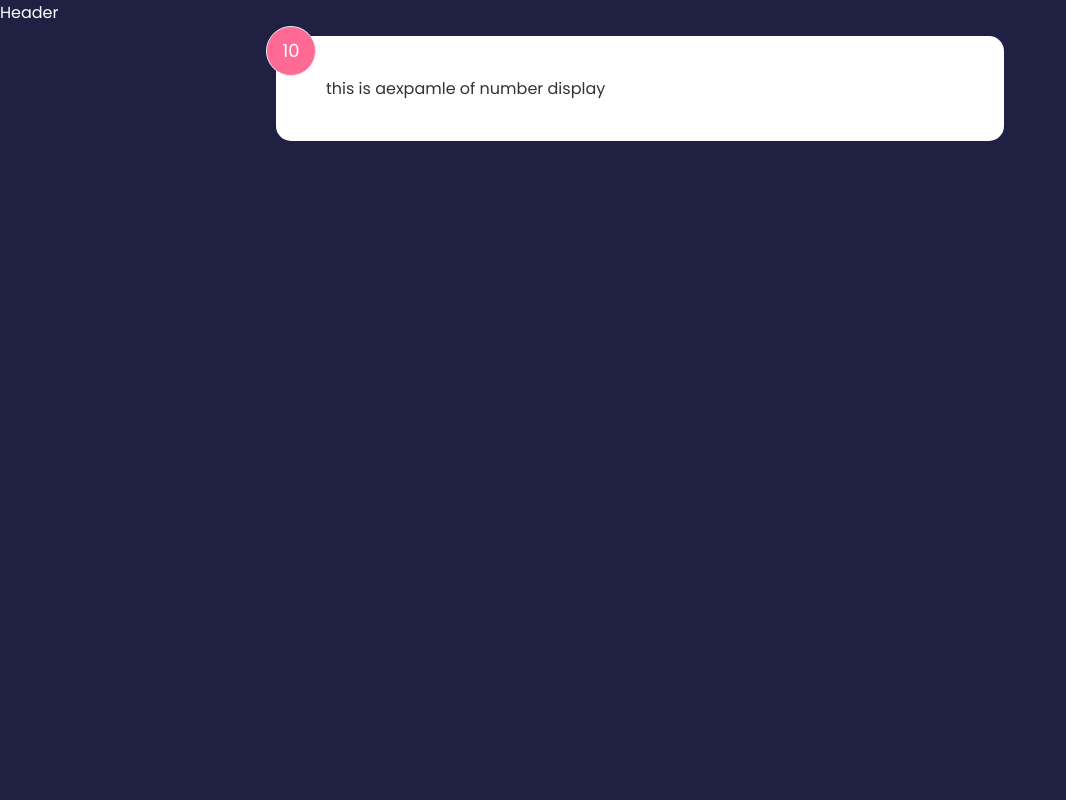
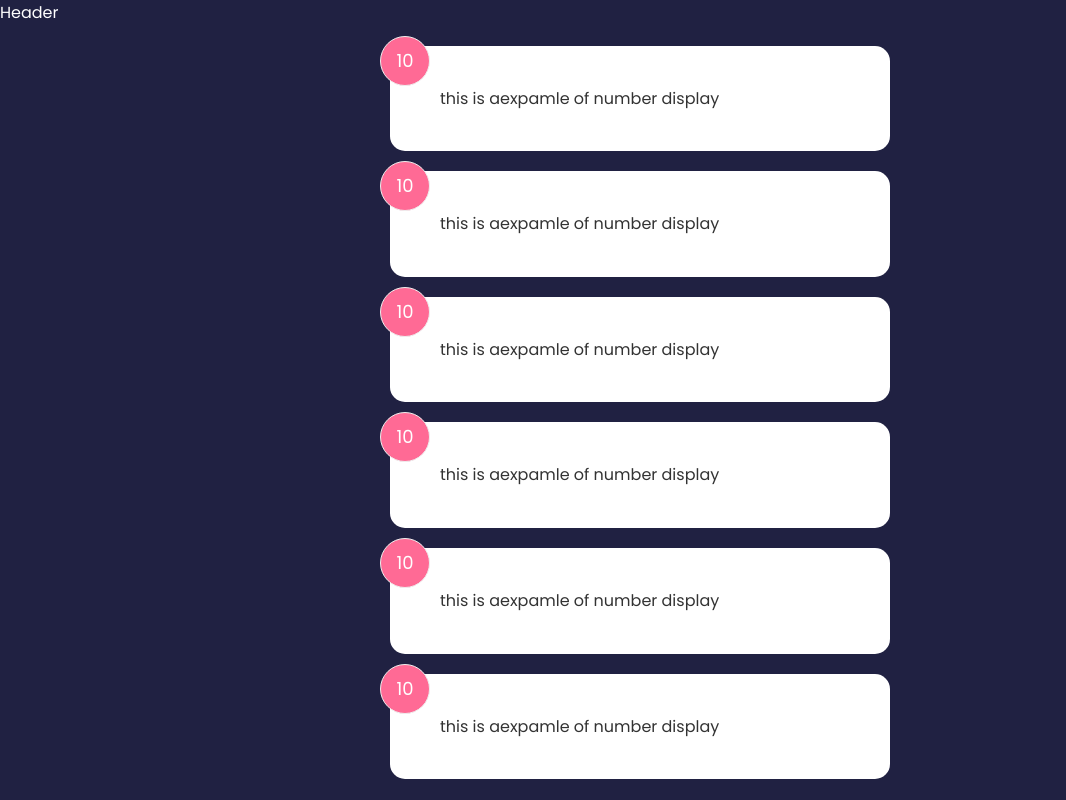
Before and after one commit to preetibiswas/suggestion-app, a React (Create React App) app: page / in a window 1280 px wide. Shown: the whole page, without its empty margins (0-1066 px from the left). Built offline with nearby package versions, Linux system fonts and the light colour scheme.

Commit message:
CardCompo-done

```diff
--- a/src/App.js
+++ b/src/App.js
@@ -1,12 +1,17 @@
-import Feedbackitem from './components/Feedbackitem'
 import Header from './components/Header'
+import SuggestionData from './data/SuggestionData'
+import Suggestionitem from './components/Suggestionitem'
+import SuggestionList from './components/SuggestionList'
+import { useState } from 'react'
+import './index.css'
 
 function App() {
+  const [suggestion, setSuggestion] = useState(SuggestionData)
   return (
     <>
       <Header />
-      <div className="container">
-        <Feedbackitem />
+      <div classame="container">
+        <SuggestionList suggestion={suggestion} />
       </div>
     </>
   )
--- a/src/components/Feedbackitem.jsx
+++ /dev/null
@@ -1,12 +0,0 @@
-import React from 'react'
-
-const Feedbackitem = () => {
-  return (
-    <div className='card'>
-        <div className='num-display'>10</div>
-        <div className='text-display'>this is aexpamle of number display</div>
-    </div>
-  )
-}
-
-export default Feedbackitem
--- /dev/null
+++ b/src/components/SuggestionList.jsx
@@ -0,0 +1,18 @@
+import React from 'react'
+import Suggestionitem from './Suggestionitem'
+
+const SuggestionList = ({suggestion}) => {
+    console.log(suggestion)
+    if(!suggestion || suggestion.length === 0){
+        return <p>No Suggestion</p>
+    }
+  return (
+    <div className='feedback-list'>
+        {suggestion.map((item)=>(
+            <Suggestionitem key={item.id} item={item}/>
+        ))}
+    </div>
+  )
+}
+
+export default SuggestionList
--- /dev/null
+++ b/src/components/Suggestionitem.jsx
@@ -0,0 +1,15 @@
+import React from 'react'
+import Card from '../shared/Card'
+
+const Suggestionitem = () => {
+  return (
+
+      <Card>
+          <div className='num-display'>10</div>
+          <div className='text-display'>this is aexpamle of number display</div>
+      </Card>
+
+  )
+}
+
+export default Suggestionitem
--- a/src/components/text.css
+++ b/src/components/text.css
@@ -39,6 +39,8 @@ header {
   padding: 40px 50px;
   margin: 20px 0;
   position: relative;
+
+
 }
 
 .card.reverse {
--- /dev/null
+++ b/src/data/SuggestionData.jsx
@@ -0,0 +1,11 @@
+const SuggestionData=[
+    {id:1, rating:10, text: 'This is suggetion no one '},
+    {id:2, rating:8, text: 'This is suggetion no one '},
+    {id:3, rating:2, text: 'This is suggetion no one '},
+    {id:4, rating:8, text: 'This is suggetion no one '},
+    {id:5, rating:1, text: 'This is suggetion no one '},
+    {id:6, rating:5, text: 'This is suggetion no one '}
+
+]
+
+export default SuggestionData
--- a/src/index.css
+++ b/src/index.css
@@ -1,4 +1,4 @@
-@import url('https://fonts.googleapis.com/css2?family=Poppins:wght@400;600;700&display=swap');
+  @import url('https://fonts.googleapis.com/css2?family=Poppins:wght@400;600;700&display=swap');
 
 * {
   box-sizing: border-box;
@@ -13,22 +13,34 @@ body {
   line-height: 1.6;
 }
 .container{
-  margin: auto;
+
   padding: 0 20px;
   max-width: 768px;
+  margin: auto;
 
 }
+
+
+ul {
+  list-style: none;
+}
+
+
+
+
 
 .card{
   background: #fff;
   color: #333;
   padding: 40px 50px;
-  margin: 10px 0;
+  margin: 20px  auto;
   border-radius: 15px;
   position: relative;
+  max-width: 500px;
 
 
 }
+
 .num-display{
   width: 50px;
   height: 50px;
@@ -49,3 +61,9 @@ body {
   top:-10px;
   left:-10px
 }
+@media only screen and (max-width: 600px) {
+  .card {
+    margin: 20px;
+    max-width: 100%;
+  }
+}
--- /dev/null
+++ b/src/shared/Card.jsx
@@ -0,0 +1,9 @@
+import React from 'react'
+
+const Card = ({children}) => {
+  return (
+    <div className='card'>{children}</div>
+  )
+}
+
+export default Card
```
Also changed, not shown: src/App.css (deleted, +0 -38 lines).
